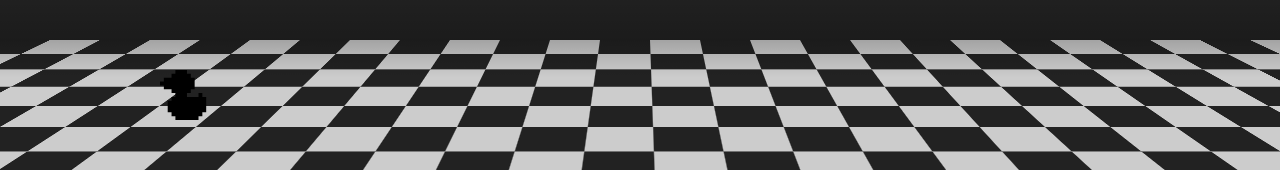
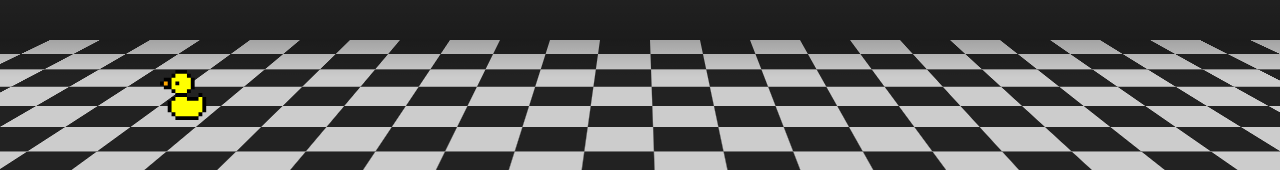
Before and after one commit to Reyhaneh-Nasiri/botostart-bootcamp-week9, a plain HTML site: page index.html in a window 1280 px wide. Shown: the part 600-770 px from the top of the page. Drawn offline with Linux system fonts and the light colour scheme.

Commit message:
style(duck): Completing the duck's appearance and adding animation to it

```diff
--- a/css/duck.css
+++ b/css/duck.css
@@ -10,11 +10,70 @@
 }
 
 .duck-body {
+    position: absolute;
     width: 100%;
     height: 100%;
+    z-index: 11;
     background-color: rgb(0, 0, 0);
     clip-path: polygon(30.8% 0%, 53.9% 0%, 53.9% 7.7%, 61.6% 7.7%, 61.6% 15.4%, 69.3% 15.4%, 69.3% 38.5%, 61.6% 38.5%, 61.6% 46.2%, 53.9% 46.2%, 53.9% 53.9%, 77% 53.9%, 77% 46.2%, 84.7% 46.2%, 84.7% 53.9%, 92.4% 53.9%, 92.4% 84.7%, 84.7% 84.7%, 84.7% 92.4%, 77% 92.4%, 77% 100%, 30.8% 100%, 30.8% 92.4%, 23.1% 92.4%, 23.1% 84.7%, 15.4% 84.7%, 15.4% 61.6%, 23.1% 61.6%, 23.1% 53.9%, 30.8% 53.9%, 30.8% 46.2%, 23.1% 46.2%, 23.1% 38.5%, 7.7% 38.5%, 7.7% 30.8%, 0% 30.8%, 0% 23.1%, 7.7% 23.1%, 7.7% 15.4%, 23.1% 15.4%, 23.1% 7.7%, 30.8% 7.7%, 30.8% 0%);
 }
+
+.duck-beak {
+    position: absolute;
+    width: 100%;
+    height: 100%;
+    z-index: 12;
+    background-color: orange;
+    clip-path: polygon(7.7% 23.1%, 15.4% 23.1%, 15.4% 30.8%, 7.7% 30.8%);
+}
+
+.duck-head {
+    position: absolute;
+    width: 100%;
+    height: 100%;
+    z-index: 12;
+    background-color: yellow;
+    clip-path: polygon(23.1% 15.4%, 30.8% 15.4%, 30.8% 7.7%, 53.9% 7.7%, 53.9% 15.4%, 61.6% 15.4%, 61.6% 38.5%, 53.9% 38.5%, 53.9% 46.2%, 30.8% 46.2%, 30.8% 38.5%, 23.1% 38.5%, 23.1% 15.4%);
+}
+
+.duck-eye {
+    position: absolute;
+    width: 100%;
+    height: 100%;
+    z-index: 12;
+    background-color: #000;
+    clip-path: polygon(30.8% 23.1%, 38.5% 23.1%, 38.5% 26%, 30.8% 26%);
+    animation: blinking 3s infinite;
+}
+
+@keyframes blinking {
+    95% {
+        clip-path: polygon(30.8% 23.1%, 38.5% 23.1%, 38.5% 30.8%, 30.8% 30.8%);
+    }
+
+    100% {
+        clip-path: polygon(30.8% 23.1%, 38.5% 23.1%, 38.5% 26%, 30.8% 26%);
+    }
+}
+
+
+body.on .duck-eye {
+    clip-path: polygon(30.8% 23.1%, 38.5% 23.1%, 38.5% 30.8%, 30.8% 30.8%);
+
+}
+
+.duck-wing {
+    position: absolute;
+    width: 100%;
+    height: 100%;
+    z-index: 12;
+    background-color: yellow;
+    clip-path: polygon(30.8% 53.9%, 53.9% 53.9%, 53.9% 61.6%, 77% 61.6%, 77% 53.9%, 84.7% 53.9%, 84.7% 84.7%, 77% 84.7%, 77% 92.4%, 30.8% 92.4%, 30.8% 84.7%, 23.1% 84.7%, 23.1% 61.6%, 30.8% 61.6%);
+}
+
+
+
+
 
 .walkAnimation {
     animation: walk 2s;
--- a/index.html
+++ b/index.html
@@ -71,6 +71,10 @@
         </div>
         <div class="duck">
             <div class="duck-body"></div>
+            <div class="duck-beak"></div>
+            <div class="duck-head"></div>
+            <div class="duck-eye"></div>
+            <div class="duck-wing"></div>
         </div>
     </section>
 
```
